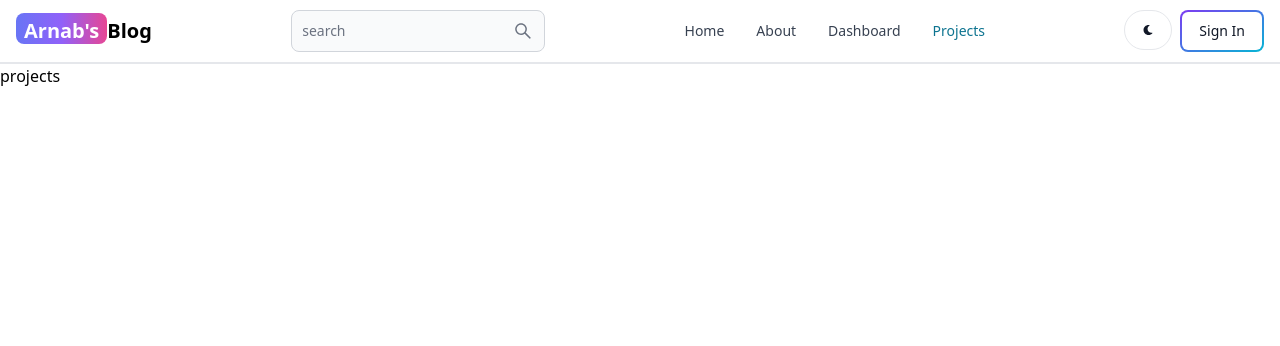
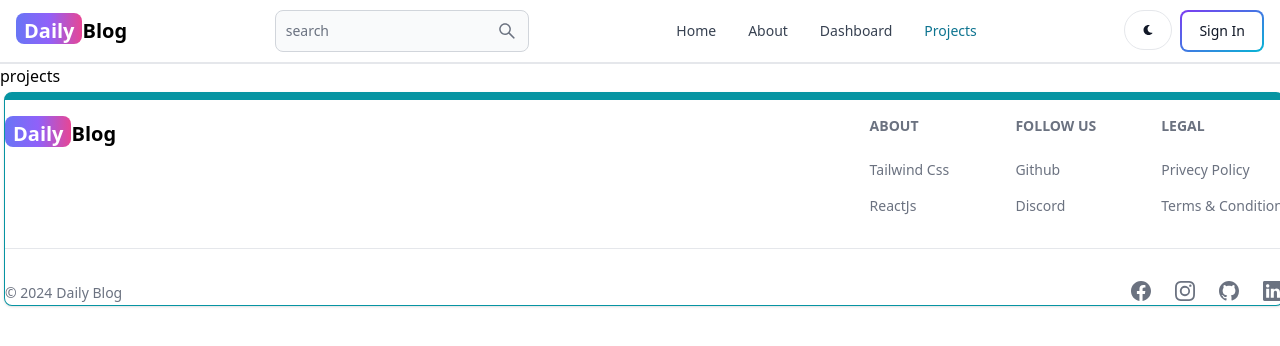
Before and after one commit to MrArnabGhosh/Blog-App, a React (Vite) app in the folder client/: page /projects in a window 1280 px wide. Shown: the top 346 px of the page. Built offline with nearby package versions, Linux system fonts and the light colour scheme.

Commit message:
create footer component

```diff
--- a/client/src/App.jsx
+++ b/client/src/App.jsx
@@ -7,6 +7,7 @@
 import About from './pages/about';
 import Header from './components/Header';
 import Signup from './pages/signup';
+import FooterCom from './components/FooterCom';
 
 export default function App() {
   return (
@@ -20,6 +21,7 @@
         <Route path="/dashboard" element={<Dashboard />} />
         <Route path="/projects" element={<Projects />} />
       </Routes>
+      <FooterCom />
     </BrowserRouter>
   );
 }
--- /dev/null
+++ b/client/src/components/FooterCom.jsx
@@ -0,0 +1,83 @@
+import { Footer, FooterCopyright, FooterDivider, FooterIcon } from 'flowbite-react'
+import React from 'react'
+import { Link } from 'react-router-dom'
+import {BsFacebook, BsGithub, BsInstagram, BsLinkedin} from 'react-icons/bs'
+
+export default function FooterCom() {
+  return <Footer className=' border border-t-8 border-teal-500 m-1' >
+    <div className=" w-full max-w-7xl mx-auto">
+        <div className="grid w-full justify-between sm:flex md:grid-cols-1">
+            <div className="mt-5">
+            <Link to='/' className='self-center whitespace-nowrap text-lg sm:text-xl font-semibold dark:text-white'>
+            <span className='px-2 pt-1 bg-gradient-to-r from-indigo-500 via-purple-500 to-pink-500 rounded-lg text-white'>Daily</span>
+            Blog
+            </Link>
+            </div>
+                <div className='grid grid-cols-2 gap-8 sm: mt-4 sm: grid-cols-3 sm:gap-6' >
+                    <div>
+                        <Footer.Title title='About' />
+                        <Footer.LinkGroup col>
+                                <Footer.Link
+                                    href='https://tailwindcss.com/'
+                                    target='_blank'
+                                    rel='noopener noreferrer'
+                                >
+                                   Tailwind Css
+                                </Footer.Link>
+                                <Footer.Link
+                                    href='https://react.dev/'
+                                    target='_blank'
+                                    rel='noopener noreferrer'
+                                >
+                                   ReactJs
+                                </Footer.Link>
+                        </Footer.LinkGroup>
+                    </div>
+                    <div>
+                        <Footer.Title title='follow us' />
+                        <Footer.LinkGroup col>
+                                <Footer.Link
+                                    href='https://github.com/MrArnabGhosh/'
+                                    target='_blank'
+                                    rel='noopener noreferrer'
+                                >
+                                   Github
+                                </Footer.Link>
+                                <Footer.Link
+                                    href='#'
+                                >
+                                   Discord
+                                </Footer.Link>
+                        </Footer.LinkGroup>
+                    </div>
+                    <div>
+                        <Footer.Title title='Legal' />
+                        <Footer.LinkGroup col>
+                                <Footer.Link
+                                    href='#'
+                                >
+                                   Privecy Policy
+                                </Footer.Link>
+                                <Footer.Link
+                                    href='#'
+                                >
+                                   Terms &amp; Condition
+                                </Footer.Link>
+                        </Footer.LinkGroup>
+                    </div>
+                </div>
+        </div>
+        <FooterDivider/>
+        <div className="w-full sm:flex sm:items-center sm:justify-between">
+            <FooterCopyright href='#' by='Daily Blog' year={new Date().getFullYear()}/>
+            <div className="flex gap-6 mb-1 sm:mt-0 mt-4 sm:justify-center">
+                <Footer.Icon href='#' icon={BsFacebook}/>
+                <Footer.Icon href='#' icon={BsInstagram}/>
+                <Footer.Icon href='#' icon={BsGithub}/>
+                <Footer.Icon href='#' icon={BsLinkedin}/>
+            </div>
+        </div>
+    </div>
+  </Footer>
+
+}
--- a/client/src/components/Header.jsx
+++ b/client/src/components/Header.jsx
@@ -8,7 +8,7 @@
   return (
     <Navbar className='border-b-2' >
       <Link to='/' className='self-center whitespace-nowrap text-sm sm:text-xl font-semibold dark:text-white'>
-      <span className='px-2 pt-1 bg-gradient-to-r from-indigo-500 via-purple-500 to-pink-500 rounded-lg text-white'>Arnab's</span>
+      <span className='px-2 pt-1 bg-gradient-to-r from-indigo-500 via-purple-500 to-pink-500 rounded-lg text-white'>Daily</span>
       Blog
       </Link>
       <form >
--- a/client/src/pages/Signup.jsx
+++ b/client/src/pages/Signup.jsx
@@ -56,7 +56,7 @@
                 <div className='flex-1'>
                     <Link to='/' className='font-bold dark:text-white text-4xl'>
                         <span className='px-2 pt-1 bg-gradient-to-r from-indigo-500 via-purple-500 to-pink-500 rounded-lg text-white'>
-                            Arnab's
+                            Daily
                         </span> Blog
                     </Link>
                     <p className='text-sm mt-5'>
```
